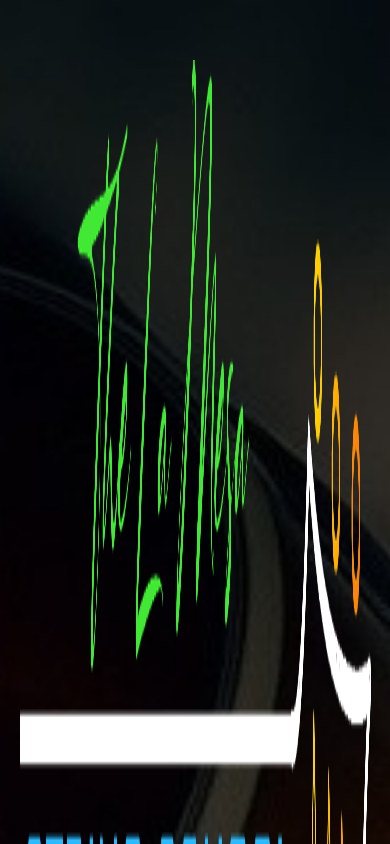
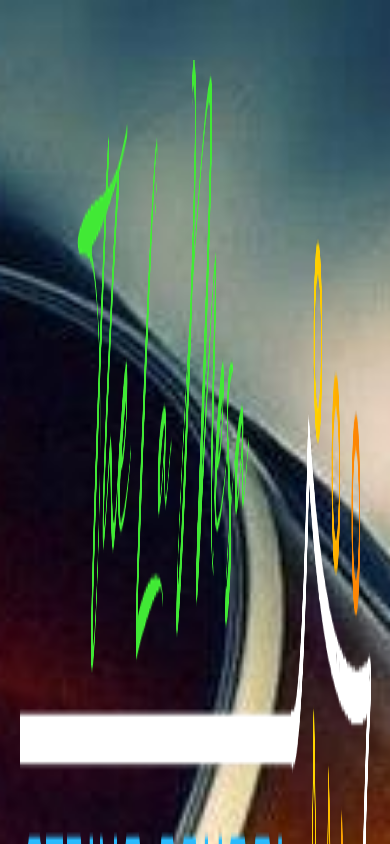
Before and after one commit to timdobranski/string-school-practice, a React Native app: screen / in a window 390 px wide. Shown: the top 844 px of the page. Built offline with nearby package versions, Linux system fonts and the light colour scheme.

Commit message:
Refactored background dim ratio to an env variable

```diff
--- a/App.js
+++ b/App.js
@@ -1,9 +1,11 @@
 import 'react-native-url-polyfill/auto';
 import { StatusBar } from 'expo-status-bar';
-import { StyleSheet, Text, View, Image, ScrollView, Pressable } from 'react-native';
+import { StyleSheet, Text, View, Image, ScrollView } from 'react-native';
 import { useFonts } from 'expo-font';
 import Schedule from './src/components/Schedule/Schedule';
-// import supabase from './supabase.js';
+
+const bgDim = process.env.EXPO_PUBLIC_BG_DIM;
+console.log('bgDim: ', bgDim);
 
 export default function App() {
   // Font handling
@@ -13,12 +15,10 @@ export default function App() {
   if (!fontsLoaded) {
     return null;
   }
-
-
   return (
     <View >
       <Image
-        source={require('./assets/images/backgroundVerticalDimmer.jpg')}
+        source={require('./assets/images/backgroundVertical.jpeg')}
         style={styles.backgroundImage}
         resizeMode='cover'
       />
@@ -52,7 +52,7 @@ export default function App() {
 const styles = StyleSheet.create({
   container: {
     flex: 1,
-    // backgroundColor: 'black',
+    backgroundColor: 'rgba(0,0,0,' + bgDim + ')',
     alignItems: 'center',
     justifyContent: 'flex-start',
     height: '100%',
@@ -77,27 +77,6 @@ const styles = StyleSheet.create({
     justifyContent: 'flex-start',
     paddingVertical: 20,
   },
-  // nav:{
-  //   flexDirection: 'row',
-  //   alignItems: 'center',
-  //   justifyContent: 'space-between',
-  //   textAlign: 'center',
-  // },
-  // navLeft:{
-  //   color: 'white',
-  //   fontSize: 40,
-  //   marginRight: 40,
-  // },
-  // navCenter:{
-  //   color: 'white',
-  //   fontSize:30,
-  //   textAlign: 'center',
-  // },
-  // navRight:{
-  //   color: 'white',
-  //   fontSize: 40,
-  //   marginLeft: 40,
-  // },
   text:{
     color: 'white',
     fontSize: 22,
@@ -106,99 +85,4 @@ const styles = StyleSheet.create({
     textAlign: 'center',
     marginHorizontal: 20,
   },
-  // signInButton:{
-  //   textAlign: 'center',
-  //   backgroundColor: '#147095',
-  //   alignItems: 'center',
-  // },
-  // signInText:{
-  //   color: 'white',
-  //   textAlign: 'center',
-  //   alignItems: 'center',
-  // },
-  // dateHeaders:{
-  //   width: '75%',
-  //   backgroundColor: 'black',
-  //   alignItems: 'center',
-  //   borderWidth: 10,
-  //   borderStyle: 'solid',
-  //   borderRadius: 3,
-  //   marginTop: 20,
-  //   marginBottom: 0,
-  //   paddingVertical: 8,
-  // },
-  // headerText:{
-  //   fontFamily: 'economica',
-  //   fontSize: 26,
-  //   color: 'white',
-  // },
-  // row:{
-  //   flexDirection: 'row',
-  //   alignItems: 'center',
-  //   textAlign: 'center',
-  //   fontFamily: 'economica',
-
-  // },
-  // cell:{
-  //   fontFamily: 'economica',
-  //   fontSize: 22,
-  //   borderWidth: 1,
-
-  // },
-  // spot:{
-  //   width: '55%',
-  //   textAlign: 'center',
-  // },
-  // time:{
-  //   backgroundColor: 'white',
-  //   width: '10%',
-  //   textAlign: 'center',
-  // },
-  // monHeader:{
-  //   borderColor: '#147095',
-  // },
-  // monBooked:{
-  // },
-  // monOpen:{
-  //   backgroundColor: '#9fc5e8',
-  // },
-  // tuesHeader:{
-  //   borderColor: '#2fc02d',
-  // },
-  // tuesBooked:{
-  // },
-  // tuesOpen:{
-  //   backgroundColor: '#b1fcb0'
-  // },
-  // wedHeader:{
-  //   borderColor: '#ff2d2b',
-  // },
-  // wedBooked:{
-  // },
-  // wedOpen:{
-  //   backgroundColor: '#ea9999'
-  // },
-  // thursHeader:{
-  //   borderColor: '#ffb62b',
-  // },
-  // thursBooked:{
-  // },
-  // thursOpen:{
-  //   backgroundColor: '#fff2cc'
-  // },
-  // sunHeader:{
-  //   borderColor: '#a64d79',
-  // },
-  // sunBooked:{
-  // },
-  // sunOpen:{
-  //   backgroundColor: '#d5a6bd'
-  // },
-  // bookedText:{
-  //   fontSize: 20,
-  // },
-  // footer:{
-  //   margin: 20,
-  //   padding: 20
-  // }
 });
```
